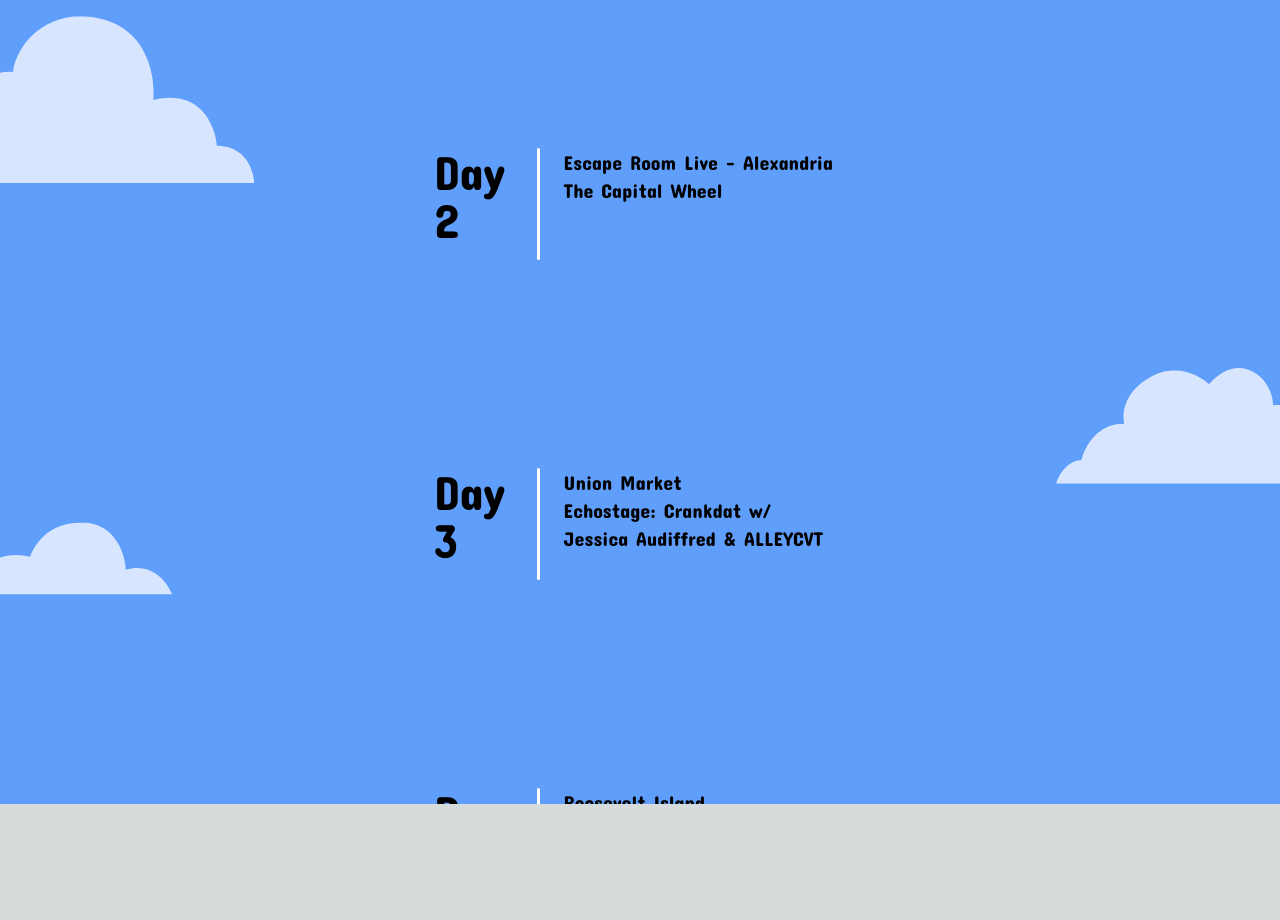
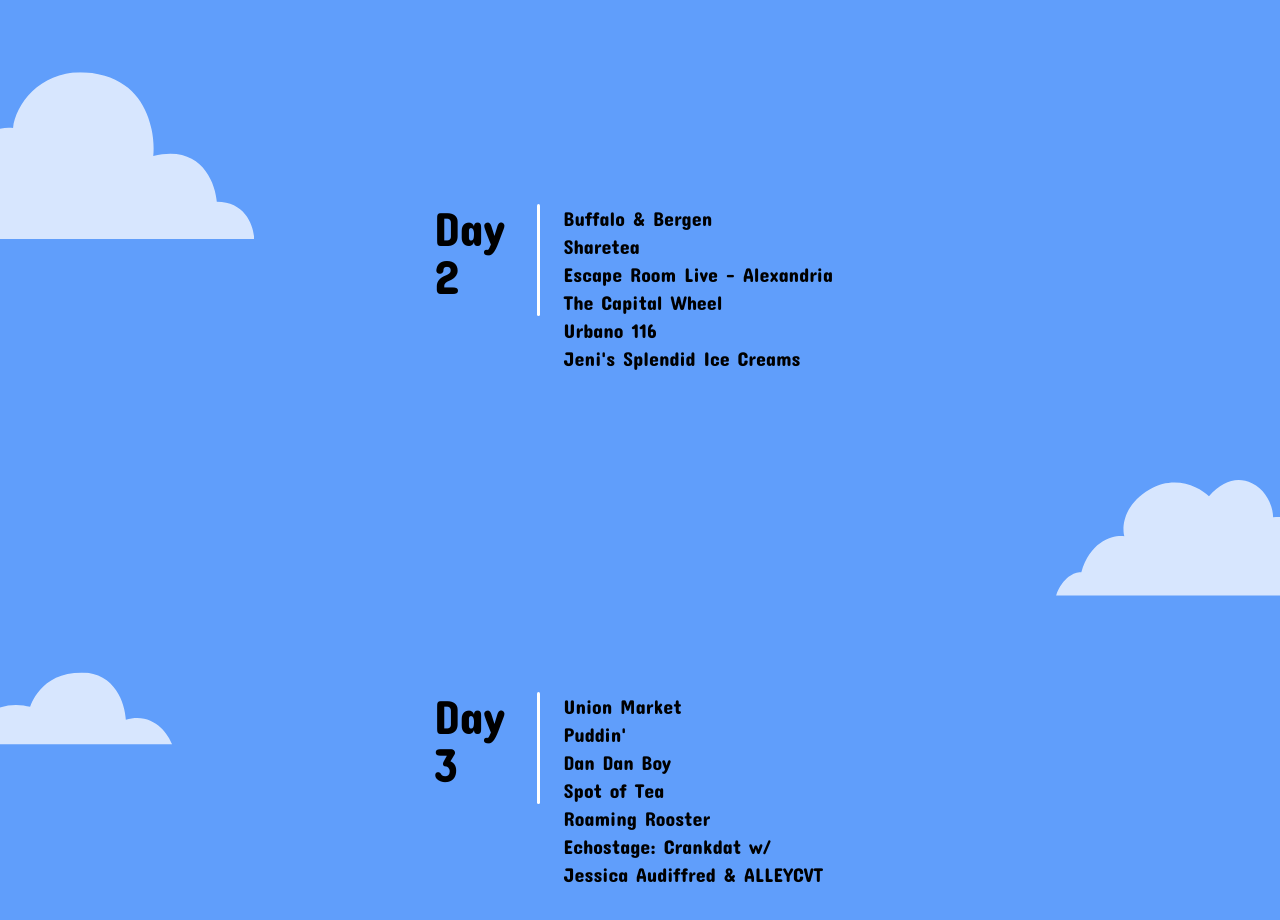
Before and after one commit to mlee2197/dc-in-review, a Next.js app: page /itinerary in a window 1280 px wide. Shown: the part 380-1300 px from the top of the page. Before the commit the page ends 1184 px from the top, so only its background shows below. Built offline with nearby package versions, Linux system fonts and the light colour scheme.

Commit message:
add restaurants to itinerary

```diff
--- a/src/app/itinerary/page.tsx
+++ b/src/app/itinerary/page.tsx
@@ -4,22 +4,69 @@
 import gsap from "gsap";
 import { ScrollTrigger } from "gsap/ScrollTrigger";
 import Image from "next/image";
+import { useRouter } from "next/navigation";
 import { useRef } from "react";
 
 const ITINERARY_DATA = [
-  ["Museum of Illusions", "International Spy Museum"],
-  ["Escape Room Live - Alexandria", "The Capital Wheel"],
-  ["Union Market", "Echostage: Crankdat w/ Jessica Audiffred & ALLEYCVT"],
-  ["Roosevelt Island", "Washington Monument walk"],
+  [
+    { text: "Cafe Fili", url: "https://maps.app.goo.gl/seyqGo8U8zKRRMvX8" },
+    "Museum of Illusions",
+    "International Spy Museum",
+    {
+      text: "Stellina Pizzeria",
+      url: "https://maps.app.goo.gl/kXygiqZZoyWqRrGQ8",
+    },
+  ],
+  [
+    {
+      text: "Buffalo & Bergen",
+      url: "https://maps.app.goo.gl/pYjC1RzX71rAPLqK6",
+    },
+    { text: "Sharetea", url: "https://maps.app.goo.gl/U6nAbCA12wsokZEQA" },
+    "Escape Room Live - Alexandria",
+    "The Capital Wheel",
+    { text: "Urbano 116", url: "https://maps.app.goo.gl/3vQQid4L9VczXpib7" },
+    {
+      text: "Jeni's Splendid Ice Creams",
+      url: "https://maps.app.goo.gl/kBGzwLobEjmCeoex5",
+    },
+  ],
+  [
+    "Union Market",
+    { text: "Puddin'", url: "https://maps.app.goo.gl/Ceb2fYgLNdtUBM5e8" },
+    { text: "Dan Dan Boy", url: "https://maps.app.goo.gl/g1QwpNMNsaXvRBtd6" },
+    { text: "Spot of Tea", url: "https://maps.app.goo.gl/A8y2TFMyvpefAKya6" },
+    {
+      text: "Roaming Rooster",
+      url: "https://maps.app.goo.gl/NrUN7vNDGHZeNVkH8",
+    },
+    "Echostage: Crankdat w/ Jessica Audiffred & ALLEYCVT",
+  ],
+  [
+    "Roosevelt Island (cancelled)",
+    "Washington Monument walk (cancelled)",
+    {
+      text: "The District Fishwife",
+      url: "https://maps.app.goo.gl/iYjvbmPwYi987KmMA",
+    },
+    {
+      text: "Buffalo & Bergen",
+      url: "https://maps.app.goo.gl/7v69nGkB2vEDxH8F9",
+    },
+    {
+      text: "South Block",
+      url: "https://maps.app.goo.gl/JG19JXtZxqpswNxr9",
+    },
+    {
+      text: "Pho 72",
+      url: "https://maps.app.goo.gl/1vY6uQpMgvhedkf69",
+    },
+  ],
 ];
 
 export default function Itinerary() {
-  // create scroll scrub animation for days
-  // add cloud images
-  // create scroll scrub animation for cloud images/
-  // add mobile styles for clouds
-
   const page = useRef(null);
+  const router = useRouter();
 
   useGSAP(
     () => {
@@ -85,7 +132,17 @@
           <ul className="basis-2/3">
             {day.map((activity, j) => (
               <li key={j} className="text-lg md:text-xl">
-                {activity}
+                {typeof activity === "string" ? (
+                  activity
+                ) : (
+                  <a
+                    href={activity.url}
+                    target="_blank"
+                    rel="noopenner noreferrer"
+                  >
+                    {activity.text}
+                  </a>
+                )}
               </li>
             ))}
           </ul>
@@ -99,6 +156,9 @@
         width={400}
         height={200}
         className="cloud absolute top-1/4 -left-[50%] opacity-25 md:opacity-0 md:left-0"
+        onClick={() => {
+          router.push("/snapshots");
+        }}
       />
       <Image
         src="/images/clouds/cloud5.svg"
```
